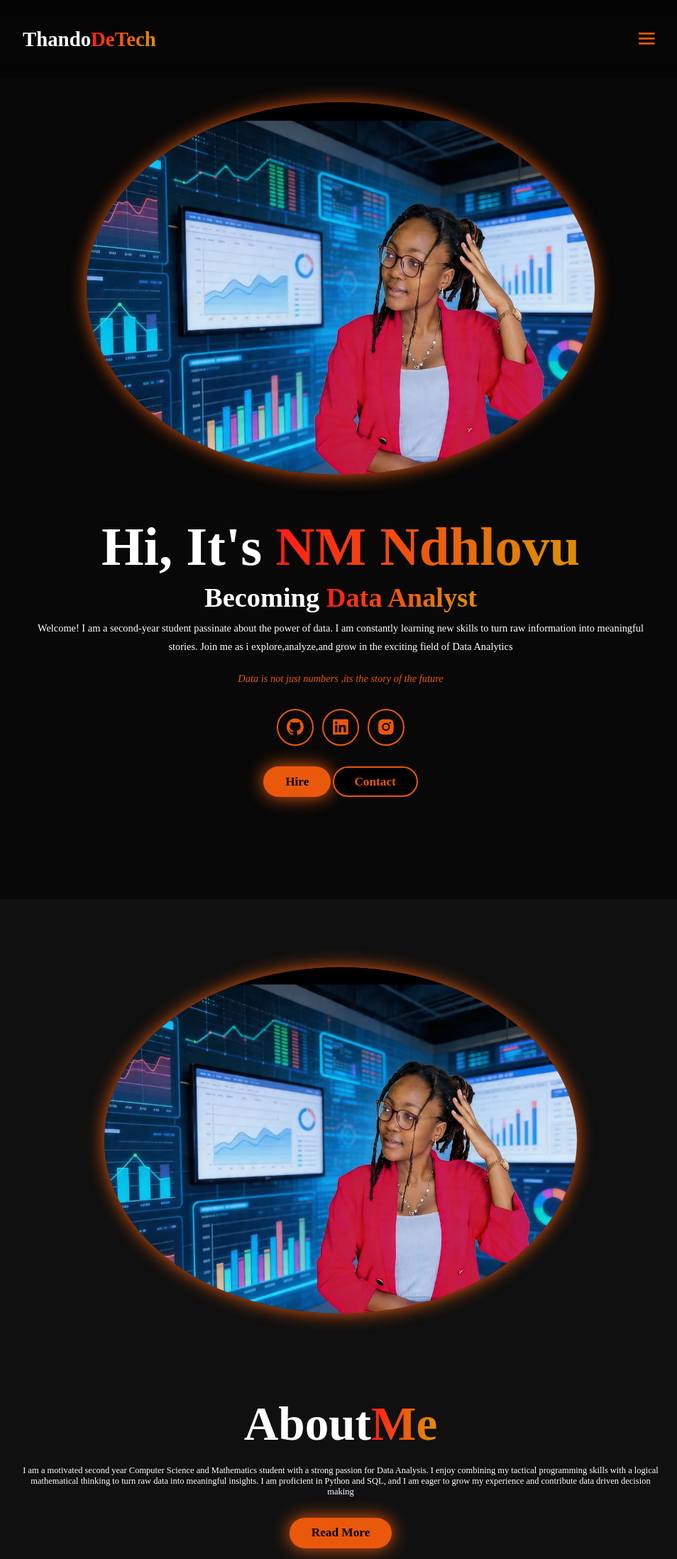
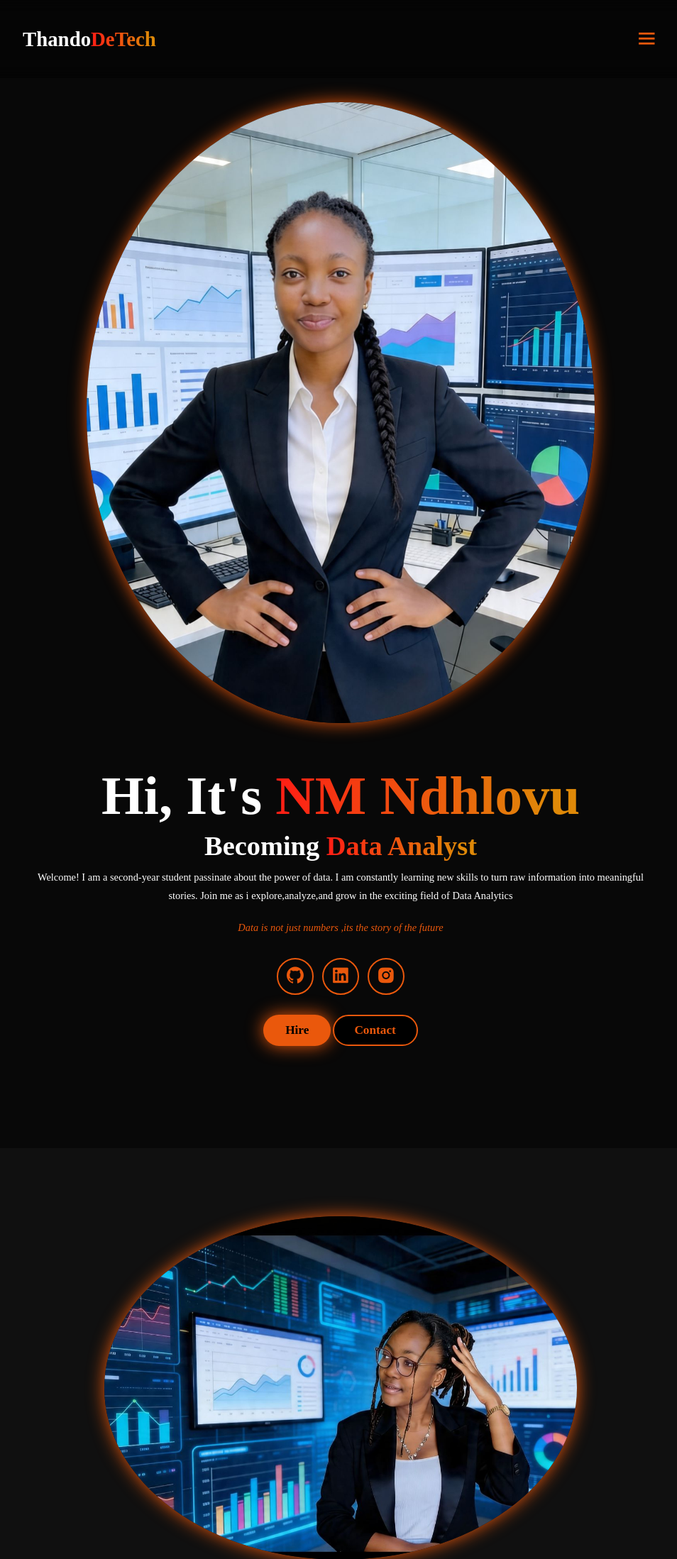
Before and after one commit to Minky-tech/MyPortfolio2, a plain HTML site: page index.html in a window 1280 px wide. Shown: the top 2197 px of the page at 71% size, without its empty margins (160-1114 px from the left). Drawn offline with nearby package versions, Linux system fonts and the light colour scheme.

Commit message:
updated pictures

```diff
--- a/index.html
+++ b/index.html
@@ -63,14 +63,14 @@
         </div>
         </div>
         <div class="home-img">
-            <img src="photo2.jpeg" alt="">
+            <img src="picture.jpeg" alt="">
         </div>
 
 
     </section>
     <section class="about" id="about">
         <div class="about-img">
-            <img src="photo2.jpeg" alt="">
+            <img src="picture2.jpeg" alt="">
         </div>
         <div class="about-content">
             <h2>About<span>Me</span></h2>
```
Also changed, not shown: picture.jpeg (added), picture2.jpeg (added).
